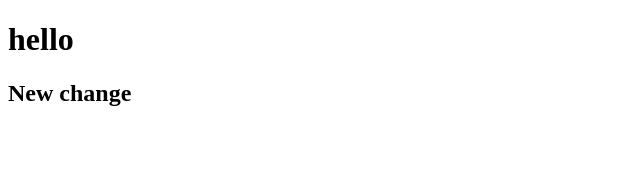
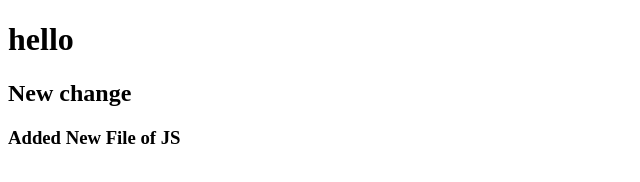
Before and after one commit to imayush-dev05/new, a plain HTML site: page index.html in a window 1280 px wide. Shown: the whole page, without its empty margins (0-640 px from the left). Drawn offline with Linux system fonts and the light colour scheme.

Commit message:
I have added one more file

```diff
--- a/index.html
+++ b/index.html
@@ -8,5 +8,6 @@
 <body>
     <h1>hello</h1>
     <h2>New change</h2>
+    <h3>Added New File of JS</h3>
 </body>
 </html>
```
Also changed, not shown: script.js (added), 1 other file.
